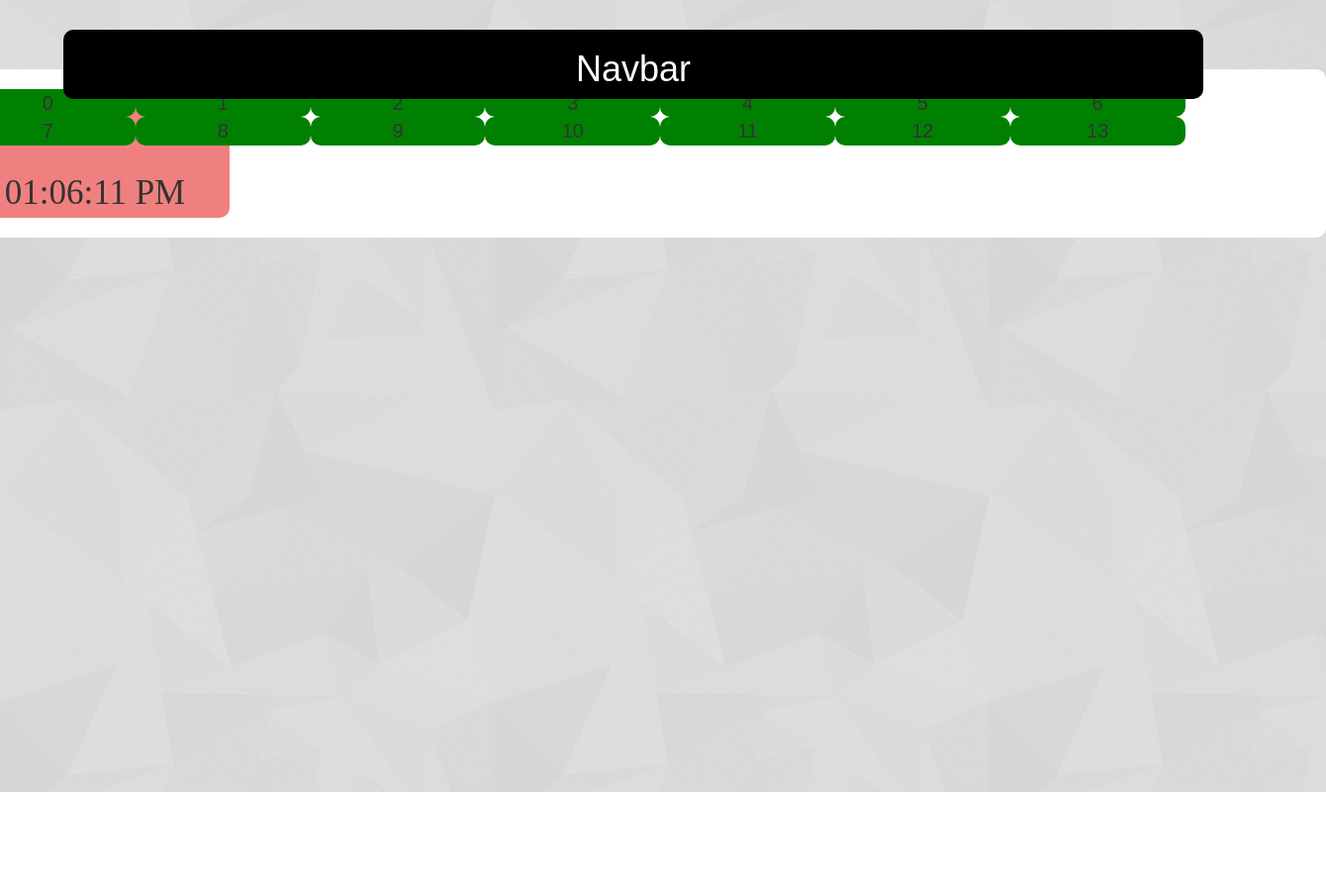
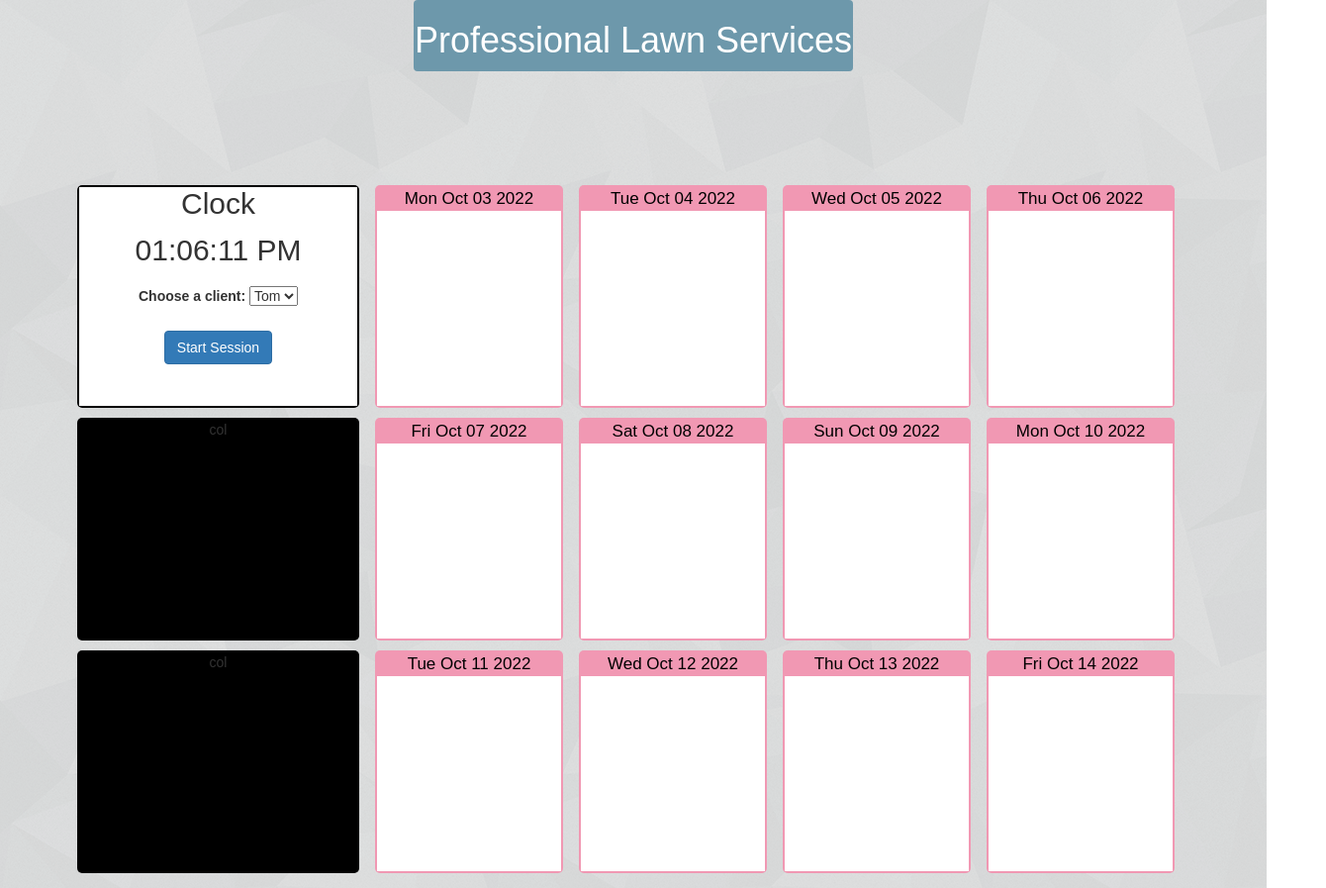
Before and after one commit to Capstone22-23-ProfessionalLawnServices/Capstone22-23-ProfessionalLawnServices.github.io, a plain HTML site: page PLS_Prototypes/home.html in a window 1280 px wide. Shown: the whole page at 99% size, 1340 px wide, since content can reach past the window. Before the commit the page ends 800 px from the top, so only its background shows below. Drawn offline with nearby package versions, Linux system fonts and the light colour scheme.

Commit message:
Refactored some files

```diff
--- a/PLS_Prototypes/css/home.css
+++ b/PLS_Prototypes/css/home.css
@@ -11,77 +11,84 @@ body {
     background-image: url("/images/shattered.webp");
 }
 
-.main-container {
-    height: 100%;
-    width: 100%;
-    margin-top: 80px;
-    display: grid;
-    justify-items: center;
+.navbar {
+    background-color: #6D98AB;
 }
 
-.main_container_body {
-    background-color: white;
-    width: 1400px;
-    border-radius: 10px;
-    padding: 20px;
+.main-container {
+    margin-top: 100px;
+    padding-top: 10px;
+    padding-bottom: 10px;
 }
 
-.twoweek_container {
-    height: 60%;
-    width: 100%;
-    background-color: red;
-    border-radius: 10px;
+.column {
+    background-color: black;
+    margin: 5px 8px 5px 8px;
+    border-radius: 5px;
+    height: 225px;
+    padding: 2px 2px 2px 2px
 }
 
-.weekday {
-    height: 47%;
-    width: 13%;
-    background-color: green;
-    text-align: center;
-    font-size: 20px;
-    border-radius: 10px;
-    float: left;
+.date-header  {
+    width: 100%;
+    font-size: 17px;
 }
 
-.clock_container {
-    width: 20%;
-    height: 30%;
-    background-color: lightcoral;
-    border-radius: 10px;
-    text-align: center;
-    padding-top: 80px;
+.inner-date-column {
+    width: 100%;
+    height: 100%;
+    background-color: white;
 }
 
-#navbar {
-    background-color: black;
-    width: 90%;
-    text-align: center;
-    border-radius: 10px;
-    position: relative;
-    color: white;
+.inner-clock {
+    background-color: white;
+    height: 65%;
 }
 
-#navbar_container {
-    width: 100%;
-    justify-items: center;
-    display: grid;
-    position: sticky;
-    top: 30px;
+.inner-clock-client {
+    padding-top: 15px;
+}
+
+.inner-clock-buttons {
+    background-color: white;
+    height: 35%;
+}
+
+.btn {
+    margin: 2px;
+}
+
+h2 {
+    margin-top: 0;
 }
 
 #clock-numbers {
-    font-size: 35px;
-    font-family: "Droid Sans";
+    font-size: 30px;
 }
 
-@media screen and (max-width: 1600px) {
-
+#pause-session-button {
+    display: none;
 }
 
-@media screen and (max-width: 1200px) {
+#resume-session-button {
+    display: none;
+}
 
+#end-session-button {
+    display: none;
+}
+
+#active-client {
+    display: none;
+}
+#active-client-label {
+    display: none;
 }
 
 @media screen and (max-width: 850px) {
 
+    .col-md-2 {
+        display: none;
+    }
+
 }
--- a/PLS_Prototypes/css/home_test.css
+++ /dev/null
@@ -1,94 +0,0 @@
-html {
-    height: 100%;
-}
-
-body {
-    height: 100%;
-    margin: 0;
-    font-family: Arial, Helvetica, sans-serif;
-    justify-items: center;
-    align-items: center;
-    background-image: url("/images/shattered.webp");
-}
-
-.navbar {
-    background-color: #6D98AB;
-}
-
-.main-container {
-    margin-top: 100px;
-    padding-top: 10px;
-    padding-bottom: 10px;
-}
-
-.column {
-    background-color: black;
-    margin: 5px 8px 5px 8px;
-    border-radius: 5px;
-    height: 225px;
-    padding: 2px 2px 2px 2px
-}
-
-.date-header  {
-    width: 100%;
-    font-size: 17px;
-}
-
-.inner-date-column {
-    width: 100%;
-    height: 100%;
-    background-color: white;
-}
-
-.inner-clock {
-    background-color: white;
-    height: 65%;
-}
-
-.inner-clock-client {
-    padding-top: 15px;
-}
-
-.inner-clock-buttons {
-    background-color: white;
-    height: 35%;
-}
-
-.btn {
-    margin: 2px;
-}
-
-h2 {
-    margin-top: 0;
-}
-
-#clock-numbers {
-    font-size: 30px;
-}
-
-#pause-session-button {
-    display: none;
-}
-
-#resume-session-button {
-    display: none;
-}
-
-#end-session-button {
-    display: none;
-}
-
-#active-client {
-    display: none;
-}
-#active-client-label {
-    display: none;
-}
-
-@media screen and (max-width: 850px) {
-
-    .col-md-2 {
-        display: none;
-    }
-
-}
--- a/PLS_Prototypes/home.html
+++ b/PLS_Prototypes/home.html
@@ -4,7 +4,7 @@
   <meta charset="UTF-8">
   <meta name="viewport" content="width=device-width, initial-scale=1.0">
   <title>Home Page</title>
-    <link rel="icon" type="image/x-icon" href="/images/favicon.ico">
+  <link rel="icon" type="image/x-icon" href="images/favicon.ico">
   <link rel="stylesheet" href="https://maxcdn.bootstrapcdn.com/bootstrap/3.4.1/css/bootstrap.min.css">
   <script src="https://ajax.googleapis.com/ajax/libs/jquery/3.6.0/jquery.min.js"></script>
   <script src="https://maxcdn.bootstrapcdn.com/bootstrap/3.4.1/js/bootstrap.min.js"></script>
@@ -13,62 +13,125 @@
 </head>
 <body onload="timeClock(); setDates()">
 
-<div id="navbar_container">
-  <nav id="navbar">
-    <h1>Navbar</h1>
+<nav class="navbar navbar-expand-sm bg-primary text-center">
+  <h1>Professional Lawn Services</h1>
 </nav>
+
+<div class="container main-container center-block">
+
+  <div class="row center-block">
+
+    <div class="column col-md-3 text-center">
+      <div class="inner-clock">
+        <h2>Clock</h2>
+        <time id="clock-numbers"> Time</time>
+        <div class="inner-clock-client">
+          <label id="client-list-label" for="client-list">Choose a client:</label>
+          <select name="people" id="client-list">
+            <option value="volvo">Tom</option>
+          </select>
+          <label id="active-client-label" for="active-client">Active client:</label>
+          <span id="active-client">Tom</span>
+        </div>
+      </div>
+      <div class="inner-clock-buttons">
+        <button id="start-session-button" class="btn btn-primary" onclick="startSession()" type="submit">Start Session</button>
+        <button id="pause-session-button" class="btn btn-primary" onclick="pauseSession()" type="submit">Pause Current Session</button>
+        <button id="resume-session-button" class="btn btn-primary" onclick="resumeSession()" type="submit">Resume Current Session</button>
+        <button id="end-session-button" class="btn btn-primary" onclick="endSession()" type="submit">End Current Session</button>
+      </div>
     </div>
 
-<div class="main_container">
-  <div class="main_container_body">
-    <div class="twoweek_container">
-        <div id="day_0" class="weekday">
-          0
-        </div>
-        <div id="day_1" class="weekday">
-          1
-        </div>
-        <div id="day_2" class="weekday">
-          2
-        </div>
-        <div id="day_3" class="weekday">
-          3
-        </div>
-        <div id="day_4" class="weekday">
-          4
-        </div>
-        <div id="day_5" class="weekday">
-          5
-        </div>
-        <div id="day_6" class="weekday">
-          6
-        </div>
-        <div id="day_7" class="weekday">
-          7
-        </div>
-        <div id="day_8" class="weekday">
-          8
-        </div>
-        <div id="day_9" class="weekday">
-          9
-        </div>
-        <div id="day_10" class="weekday">
-          10
-        </div>
-        <div id="day_11" class="weekday">
-          11
-        </div>
-        <div id="day_12" class="weekday">
-          12
-        </div>
-        <div id="day_13" class="weekday">
-          13
+    <div class="column col-md-2 text-center">
+      <div class="inner-date-column">
+        <div id="day-0"class="date-header"> Date 0 </div>
       </div>
     </div>
-    <div class="clock_container">
-      <time id="clock-numbers">times</time>
+
+    <div class="column col-md-2 text-center">
+      <div class="inner-date-column">
+        <div id="day-1" class="date-header"> Date 1 </div>
         </div>
     </div>
+
+    <div class="column col-md-2 text-center">
+      <div class="inner-date-column">
+        <div id="day-2" class="date-header"> Date 2 </div>
+      </div>
+    </div>
+
+    <div class="column col-md-2 text-center">
+      <div class="inner-date-column">
+        <div id="day-3" class="date-header"> Date 3 </div>
+      </div>
+    </div>
+
+  </div>
+
+  <div class="row center-block">
+
+    <div class="column col-md-3 text-center">
+      col
+    </div>
+
+    <div class="column col-md-2 text-center">
+      <div class="inner-date-column">
+        <div id="day-4" class="date-header"> Date 4 </div>
+      </div>
+    </div>
+
+    <div class="column col-md-2 text-center">
+      <div class="inner-date-column">
+        <div id="day-5" class="date-header"> Date 5 </div>
+      </div>
+    </div>
+
+    <div class="column col-md-2 text-center">
+      <div class="inner-date-column">
+        <div id="day-6" class="date-header"> Date 6 </div>
+      </div>
+    </div>
+
+    <div class="column col-md-2 text-center">
+      <div class="inner-date-column">
+        <div id="day-7" class="date-header"> Date 7 </div>
+      </div>
+    </div>
+
+  </div>
+
+  <div class="row center-block">
+
+    <div class="column col-md-3 text-center">
+      col
+    </div>
+
+    <div class="column col-md-2 text-center">
+      <div class="inner-date-column">
+        <div id="day-8" class="date-header"> Date 8 </div>
+      </div>
+    </div>
+
+    <div class="column col-md-2 text-center">
+      <div class="inner-date-column">
+        <div id="day-9" class="date-header"> Date 9 </div>
+      </div>
+    </div>
+
+    <div class="column col-md-2 text-center">
+      <div class="inner-date-column">
+        <div id="day-10" class="date-header"> Date 10 </div>
+      </div>
+    </div>
+
+    <div class="column col-md-2 text-center">
+      <div class="inner-date-column">
+        <div id="day-11" class="date-header"> Date 11 </div>
+      </div>
+    </div>
+
+  </div>
+
 </div>
 
 </body>
```
Also changed, not shown: PLS_Prototypes/home_test.html (deleted, +0 -138 lines), PLS_Prototypes/login.html (+1 -1 lines). Lines whose indentation alone changed are shown as unchanged.
